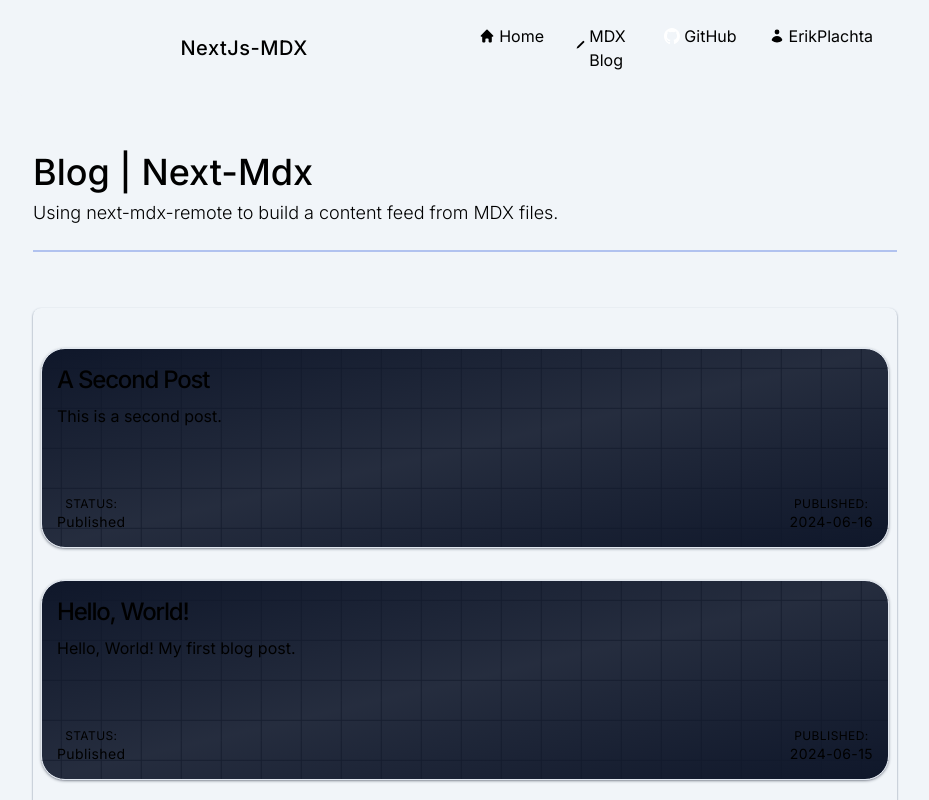
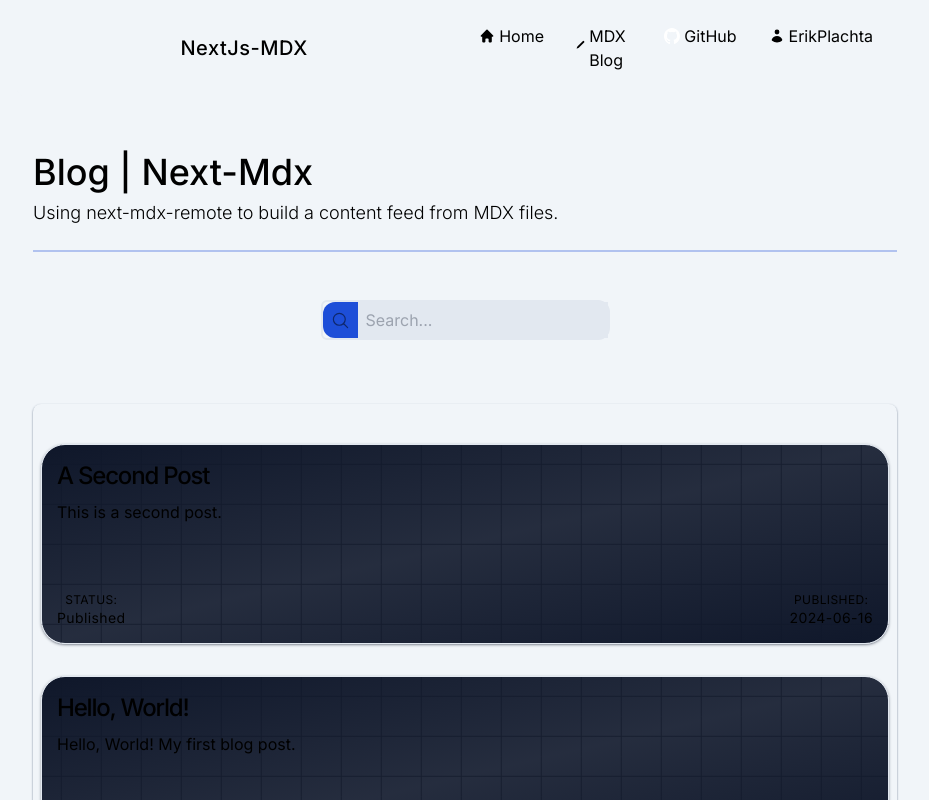
Before and after one commit to ErikPlachta/nextjs-mdx, a Next.js app: page /blog in a window 1280 px wide. Shown: the top 800 px of the page, without its empty margins (175-1104 px from the left). Built offline with nearby package versions, Linux system fonts and the light colour scheme; what tailwind-highlightjs would draw is missing.

Commit message:
Verified single and feed pages working.

```diff
--- a/src/app/blog/page.tsx
+++ b/src/app/blog/page.tsx
@@ -62,6 +62,11 @@ async function getData(): Promise<{ allContent: [] }> {
   };
 }
 
+/**
+ * Take MDX Content and generate a feed.
+ *
+ * @returns {JSX.Element} - The rendered MDX content for Blog.
+ */
 export default async function BlogFeed(): Promise<JSX.Element> {
   const args = { ...defaults };
   // deconstructing
@@ -84,23 +89,7 @@ export default async function BlogFeed(): Promise<JSX.Element> {
     return data.allContent;
   });
 
-  // Building the feedData based on the sortAndFilterConfig
-  //let dataForFeed2 = SortAndFilter({
-  //  // ...feedData,
-  //  data: content,
-  //  config: sortAndFilterConfig,
-  //}) as any;
-
   let dataForFeed = content;
-  //{
-  //  // ...feedData,
-  //  data: content,
-  //  config: sortAndFilterConfig,
-  //} as any;
-
-  //console.log("!!!!: content: ", content);
-  //console.log("!!!!: feedData: ", feedData);
-  // console.log("!!!!: config: ", sortAndFilterConfig);
 
   return (
     <Suspense>
@@ -112,19 +101,19 @@ export default async function BlogFeed(): Promise<JSX.Element> {
         slugRoutingTo={"slugRoutingTo"}
         heightFrom={heightFrom}
         heightTo={heightTo}
-        // sortAndFilterConfig={sortAndFilterConfig}
-        // hasSearch={true}
-        // searchDataKeys={[
-        // "slug",
-        // "title",
-        // "summary",
-        // "author",
-        // "createdAt",
-        // "publishedAt",
-        // "updatedAt",
-        // "contentType",
-        // ]}
-        // hasFilter={true}
+        sortAndFilterConfig={sortAndFilterConfig}
+        searchDataKeys={[
+          "slug",
+          "title",
+          "summary",
+          "author",
+          "createdAt",
+          "publishedAt",
+          "updatedAt",
+          "contentType",
+        ]}
+        hasFilter={true}
+        hasSearch={true}
       />
       {/* TODO: 20230826 | Remove this console log once done testing. */}
       {/* {console.log("feedData", content)}{" "} */}
--- a/src/components/mdx/feed/index.tsx
+++ b/src/components/mdx/feed/index.tsx
@@ -18,7 +18,6 @@ export const FeedComponent_DefaultProps: FeedComponentDefaultsTypes = {
   data: [],
   searchDataKeys: [],
   slugRoutingTo: undefined,
-  basePath: undefined,
   heightFrom: 400,
   heightTo: 200,
   hasSearch: false,
--- a/src/components/mdx/feed/types.ts
+++ b/src/components/mdx/feed/types.ts
@@ -19,15 +19,14 @@ export type FeedComponentSortAndFilterConfigTypes = {
 export type FeedComponentDefaultsTypes = {
   title: string;
   description: string;
-  path: string;
+  path: string; // Base path to the content, like "/blog".
   data: any[];
-  searchDataKeys: [];
+  searchDataKeys: string[];
   slugRoutingTo: MdxFrontmatterTypes["slug"];
-  basePath: undefined;
-  heightFrom: 400;
-  heightTo: 200;
-  hasSearch: false;
-  hasFilter: false;
+  heightFrom: number;
+  heightTo: number;
+  hasSearch: boolean;
+  hasFilter: boolean;
   sortAndFilterConfig: FeedComponentSortAndFilterConfigTypes;
 };
 
@@ -39,10 +38,11 @@ export type FeedComponentPropsTypes = {
   description: FeedComponentDefaultsTypes["description"];
   data: FeedComponentDefaultsTypes["data"];
   searchDataKeys?: FeedComponentDefaultsTypes["searchDataKeys"];
-  path: FeedComponentDefaultsTypes["path"];
+  path: FeedComponentDefaultsTypes["path"]; // The path to the content, like "/blog".
   slugRoutingTo: FeedComponentDefaultsTypes["slugRoutingTo"];
   heightFrom: FeedComponentDefaultsTypes["heightFrom"];
   heightTo: FeedComponentDefaultsTypes["heightTo"];
   hasSearch?: FeedComponentDefaultsTypes["hasSearch"];
   hasFilter?: FeedComponentDefaultsTypes["hasFilter"];
+  sortAndFilterConfig?: FeedComponentDefaultsTypes["sortAndFilterConfig"];
 };
--- a/src/components/search/index.tsx
+++ b/src/components/search/index.tsx
@@ -57,10 +57,10 @@ export const search_Defaults: SearchComponentDefaultsTypes = {
     buttonClear: "m-auto w-[35px] p-[8px] bg-transparent text-white ",
     // Results container to pick from when searching
     results:
-      // TODO: update this
-      "absolute flex flex-col z-50 min-h-[fit-content] max-h-[300px] overflow-scroll w-[100%] mt-[.25rem] " +
+      "absolute flex w-full flex-col z-50 min-h-[fit-content] max-h-[300px] w-[100%] mt-[.25rem] " +
       " transition-all duration-300 " +
-      " border-solid border-2 border-secondary bg-tertiary rounded-md shadow-md",
+      " border-solid border-2 border-secondary bg-tertiary rounded-md shadow-md" +
+      " overflow-y-auto",
     result:
       "z-50 hover:bg-accent hover:cursor-pointer px-2 py-4 " +
       " border-solid border-2 border-secondary border-t-0 border-l-0 border-r-0",
```
